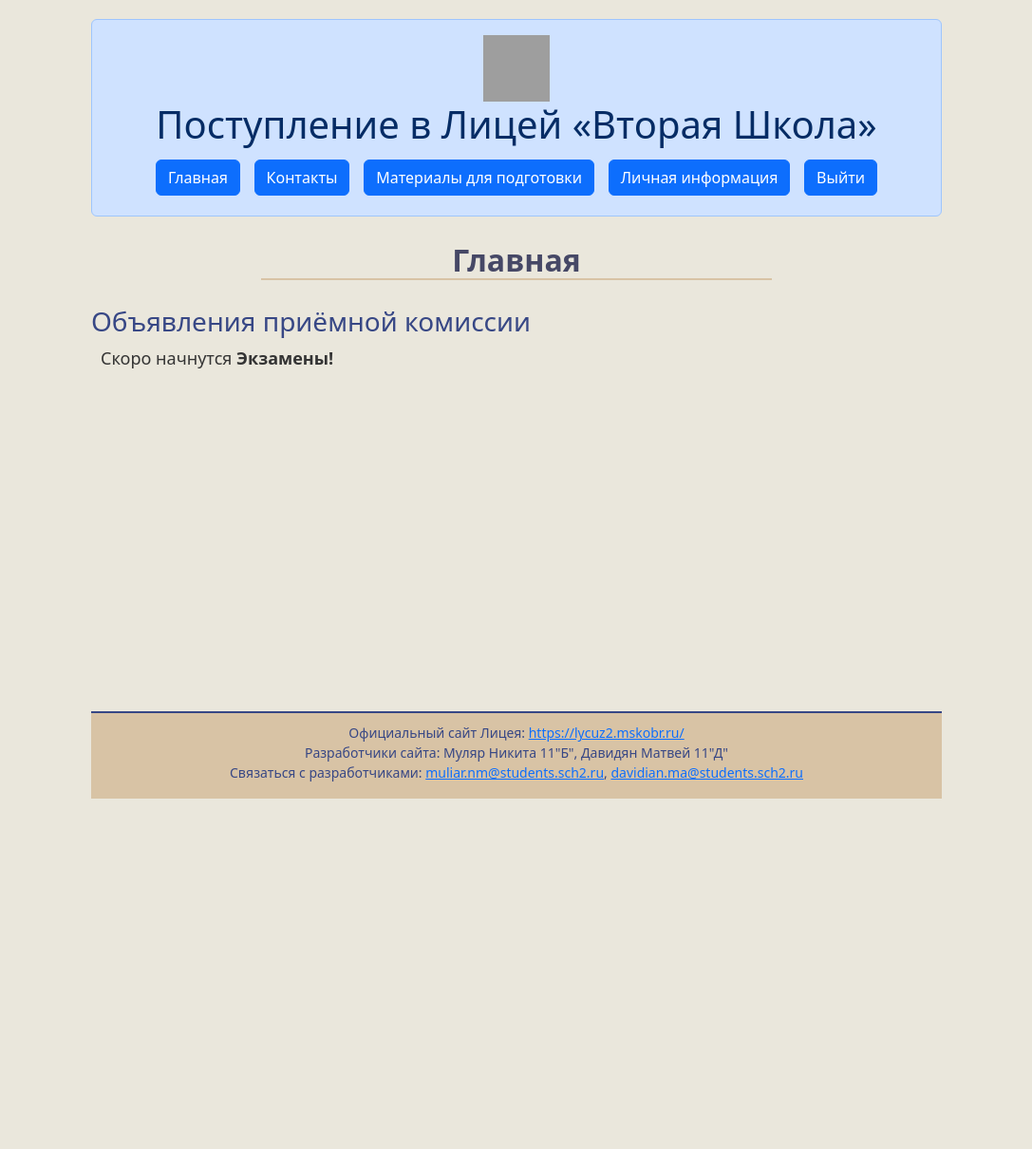
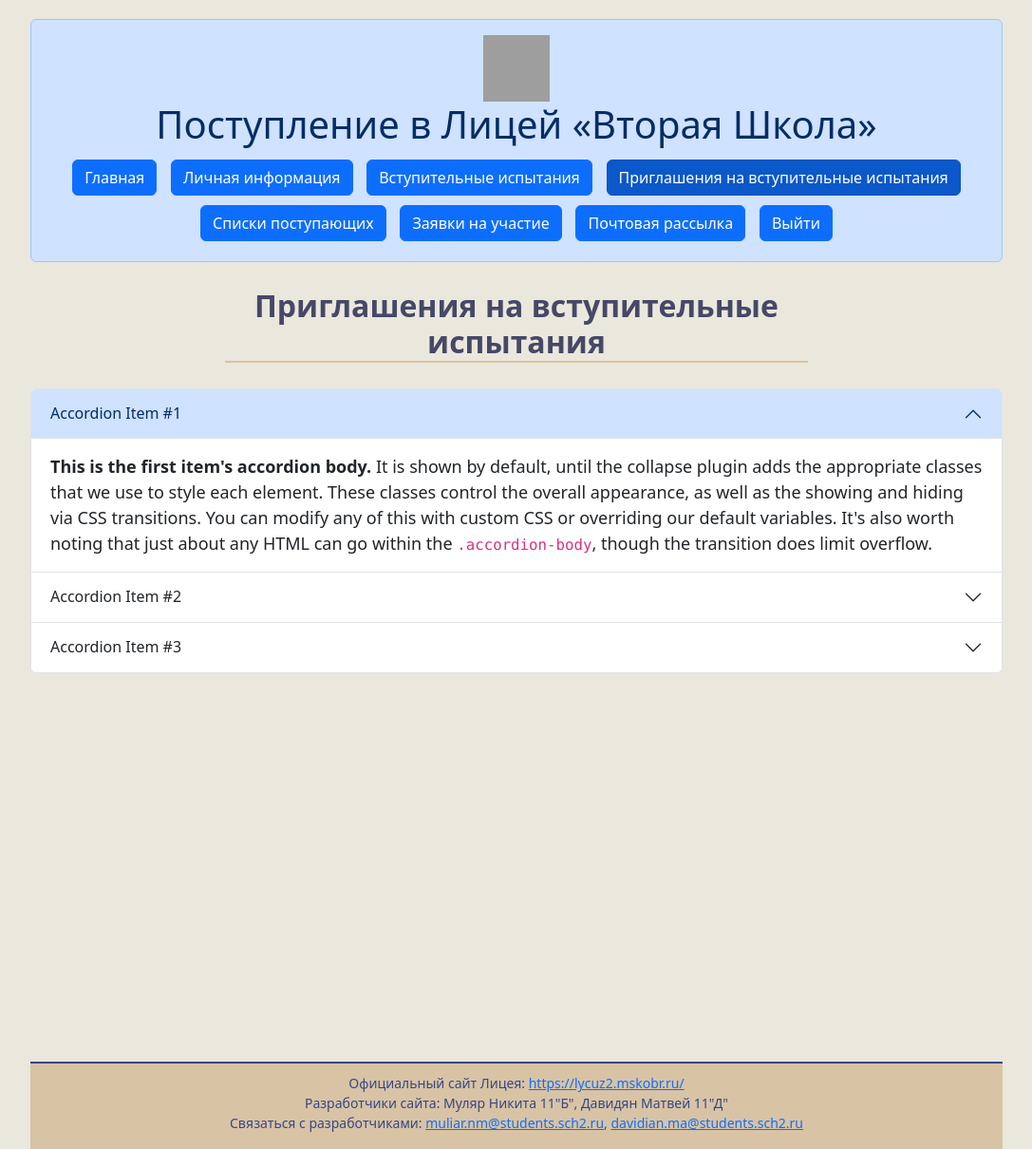
Before and after one commit to NikitaMulyar/sch2admission, a Flask app: page /invites in a window 1280 px wide. Shown: the whole page at 95% size, without its empty margins (96-1183 px from the left). Before the commit the page ends 841 px from the top, so only its background shows below. Run offline with Flask 3, Linux system fonts and the light colour scheme; a user stored in the database is signed in; tables that the repository leaves empty hold one stand-in row (values such as "Sample post"); data that the repository does not hold is empty; grey boxes are pictures that could not be loaded.

Commit message:
Начата разработка админского UI Переформулированы письма и уведомления

```diff
--- a/app.py
+++ b/app.py
@@ -197,10 +197,6 @@ def back_recover(code):
         return resp
 
     res = reset_password(user.id)
-    attempts = 3
-    while res == -1 and attempts > 0:
-        res = reset_password(user.id)
-        attempts -= 1
 
     db_sess.delete(rec_code_exist)
     if res == -1:
@@ -232,6 +228,7 @@ def back_cabinet():
         ("Статус участия", statuses[current_user.status], current_user.status),
         ("Эл. почта", current_user.email),
         ("Поступающий", f"{current_user.surname} {current_user.name} {current_user.third_name}"),
+        ("Дата рождения", current_user.birth_date.strftime('%d.%m.%Y')),
         ("Поступает в", f"{current_user.class_number} "
                         f"{current_user.profile_10_11.lower() if current_user.class_number >= 10 else ''} класс"),
         ("Школа", current_user.school),
@@ -247,14 +244,14 @@ def back_cabinet():
 @login_required
 def back_invites():
     return render_template('invites.html', **generate_data_for_base('/invites',
-                                                                    'Приглашения на экзамены'))
+                                                                    'Приглашения на вступительные испытания'))
 
 
 @app.route('/results')
 @login_required
 def back_results():
     return render_template('results.html', **generate_data_for_base('/results',
-                                                                    'Результаты экзаменов'))
+                                                                    'Результаты вступительных испытаний'))
 
 
 @app.route('/contacts', methods=['GET'])
--- a/py_scripts/consts/admin_pages.json
+++ b/py_scripts/consts/admin_pages.json
@@ -1,4 +1,9 @@
 {
   "/lk": "Личная информация",
+  "/exams": "Вступительные испытания",
+  "/invites": "Приглашения на вступительные испытания",
+  "/participants": "Списки поступающих",
+  "/requests": "Заявки на участие",
+  "/mailing": "Почтовая рассылка",
   "/logout": "Выйти"
 }
--- a/static/css/style.css
+++ b/static/css/style.css
@@ -11,7 +11,7 @@
     background: #eae7dc;
     font-size: 18px;
     margin: auto;
-    width: 70%;
+    width: 80%;
     color: #374785;
 }
 
--- a/templates/base.html
+++ b/templates/base.html
@@ -20,13 +20,15 @@
         {% else %}
             <a href="/" class="btn btn-primary" id="nav-buttons">Главная</a>
         {% endif %}
-        {% if "/contacts" == current %}
+        {% if not current_user.is_authenticated or current_user.is_authenticated and current_user.role != 'admin' %}
+            {% if "/contacts" == current %}
             <a href="/contacts" class="btn btn-primary active" aria-current="page" id="nav-buttons">Контакты</a>
-        {% else %}
-            <a href="/contacts" class="btn btn-primary" id="nav-buttons">Контакты</a>
+            {% else %}
+                <a href="/contacts" class="btn btn-primary" id="nav-buttons">Контакты</a>
+            {% endif %}
+            <a href="https://lycuz2.mskobr.ru/roditelyam/algoritm-postuplenia/profilnye-klassy#/html/body/div[2]/div[3]/div/div[2]/div/div[3]/div[1]/div/div/div[1]/div/div/div"
+               class="btn btn-primary" id="nav-buttons" target="_blank">Материалы для подготовки</a>
         {% endif %}
-        <a href="https://lycuz2.mskobr.ru/roditelyam/algoritm-postuplenia/profilnye-klassy#/html/body/div[2]/div[3]/div/div[2]/div/div[3]/div[1]/div/div/div[1]/div/div/div"
-           class="btn btn-primary" id="nav-buttons" target="_blank">Материалы для подготовки</a>
         {% if current_user.is_authenticated and current_user.role != 'admin' %}
             {% for page in pages %}
                 {% if page == current %}
--- a/templates/invites.html
+++ b/templates/invites.html
@@ -1,7 +1,63 @@
 {% extends "base.html" %}
 
 {% block content %}
-    <h2 class="h2-style"><b>Главная</b></h2><br>
-    <h3>Объявления приёмной комиссии</h3>
-    <p class="p-style">Скоро начнутся <b>Экзамены!</b></p>
+    <h2 class="h2-style"><b>Приглашения на вступительные испытания</b></h2><br>
+    <div class="accordion" id="accordionPanelsStayOpenExample">
+        <div class="accordion-item">
+            <h2 class="accordion-header">
+                <button class="accordion-button" type="button" data-bs-toggle="collapse"
+                        data-bs-target="#panelsStayOpen-collapseOne" aria-expanded="true"
+                        aria-controls="panelsStayOpen-collapseOne">
+                    Accordion Item #1
+                </button>
+            </h2>
+            <div id="panelsStayOpen-collapseOne" class="accordion-collapse collapse show">
+                <div class="accordion-body">
+                    <strong>This is the first item's accordion body.</strong> It is shown by default, until the collapse
+                    plugin adds the appropriate classes that we use to style each element. These classes control the
+                    overall appearance, as well as the showing and hiding via CSS transitions. You can modify any of
+                    this with custom CSS or overriding our default variables. It's also worth noting that just about any
+                    HTML can go within the <code>.accordion-body</code>, though the transition does limit overflow.
+                </div>
+            </div>
+        </div>
+        <div class="accordion-item">
+            <h2 class="accordion-header">
+                <button class="accordion-button collapsed" type="button" data-bs-toggle="collapse"
+                        data-bs-target="#panelsStayOpen-collapseTwo" aria-expanded="false"
+                        aria-controls="panelsStayOpen-collapseTwo">
+                    Accordion Item #2
+                </button>
+            </h2>
+            <div id="panelsStayOpen-collapseTwo" class="accordion-collapse collapse">
+                <div class="accordion-body">
+                    <strong>This is the second item's accordion body.</strong> It is hidden by default, until the
+                    collapse plugin adds the appropriate classes that we use to style each element. These classes
+                    control the overall appearance, as well as the showing and hiding via CSS transitions. You can
+                    modify any of this with custom CSS or overriding our default variables. It's also worth noting that
+                    just about any HTML can go within the <code>.accordion-body</code>, though the transition does limit
+                    overflow.
+                </div>
+            </div>
+        </div>
+        <div class="accordion-item">
+            <h2 class="accordion-header">
+                <button class="accordion-button collapsed" type="button" data-bs-toggle="collapse"
+                        data-bs-target="#panelsStayOpen-collapseThree" aria-expanded="false"
+                        aria-controls="panelsStayOpen-collapseThree">
+                    Accordion Item #3
+                </button>
+            </h2>
+            <div id="panelsStayOpen-collapseThree" class="accordion-collapse collapse">
+                <div class="accordion-body">
+                    <strong>This is the third item's accordion body.</strong> It is hidden by default, until the
+                    collapse plugin adds the appropriate classes that we use to style each element. These classes
+                    control the overall appearance, as well as the showing and hiding via CSS transitions. You can
+                    modify any of this with custom CSS or overriding our default variables. It's also worth noting that
+                    just about any HTML can go within the <code>.accordion-body</code>, though the transition does limit
+                    overflow.
+                </div>
+            </div>
+        </div>
+    </div>
 {% endblock %}
--- a/templates/results.html
+++ b/templates/results.html
@@ -1,7 +1,5 @@
 {% extends "base.html" %}
 
 {% block content %}
-<h2 class="h2-style"><b>Главная</b></h2><br>
-    <h3>Объявления приёмной комиссии</h3>
-    <p class="p-style">Скоро начнутся <b>Экзамены!</b></p>
+<h2 class="h2-style"><b>Результаты испытаний</b></h2><br>
 {% endblock %}
```
Also changed, not shown: py_scripts/consts/results.json (+5 -5 lines), py_scripts/forms.py (+12 -12 lines), py_scripts/funcs_back.py (+24 -15 lines).
